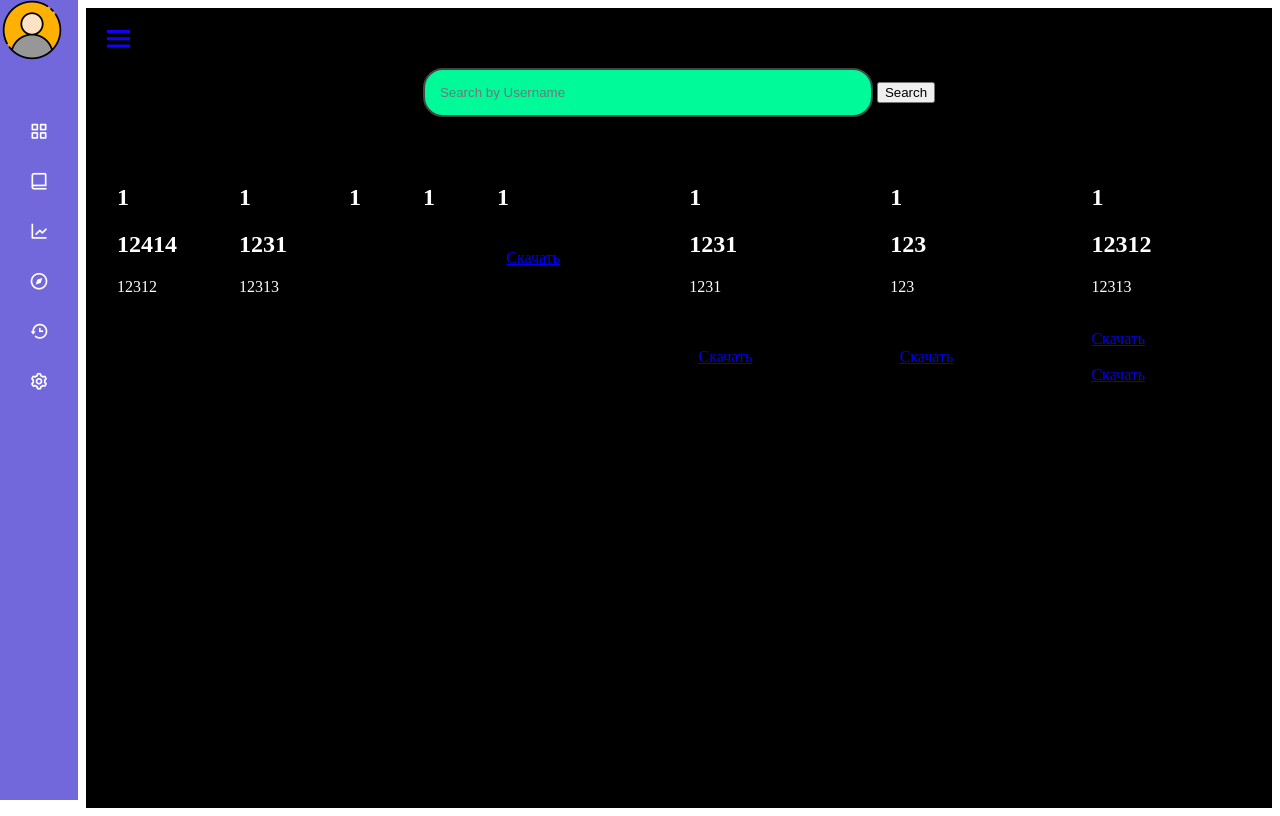
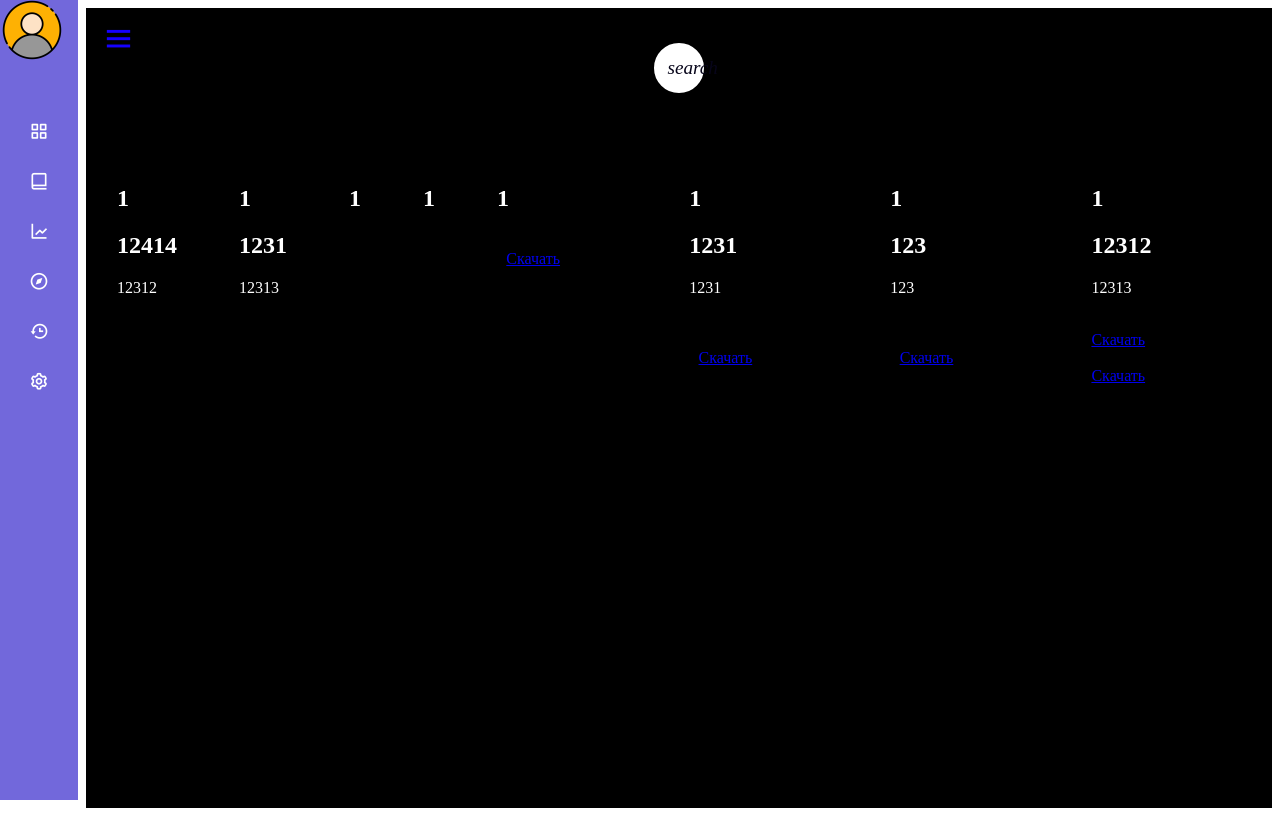
Before and after one commit to Robert-Polson/VSteam, a Django app: page /home_pages/ in a window 1280 px wide. Run offline with Django 5.2, Linux system fonts and the light colour scheme; a user stored in the database is signed in; data comes from the database, SQL or seed files in the repository; both versions use the stored data as it was after the commit; data that the repository does not hold is empty; some web fonts are replaced.

Commit message:
work with styles and with posts

```diff
--- a/mysite/my_codes/templates/homePage.html
+++ b/mysite/my_codes/templates/homePage.html
@@ -116,10 +116,9 @@
 
     </div>
     <div style="text-align: center;">
-      <form method="post" action="{% url 'homePage' %}">
-          {% csrf_token %}
-          <input type="search" name="username" class="dark-rounded-input" placeholder="Search by Username" style="color: green;  font-family'Rocher';">
-          <button type="submit">Search</button>
+      <form action="" class="form">
+        <input type="search" name="username" class="input" placeholder="Search by Username">
+        <i class="fa fa-search"><span class="material-symbols-outlined">search</span></i>
       </form>
   </div>
     <div style="display: flex;">
@@ -435,6 +434,68 @@
     display: none;
   }
 }
+
+
+
+.form{
+    position: relative;
+    top: 50%;
+    left: 50%;
+    transform: translate(-50%,-50%);
+    transition: all 1s;
+    width: 50px;
+    height: 50px;
+    background: white;
+    box-sizing: border-box;
+    border-radius: 25px;
+    border: 4px solid white;
+    padding: 5px;
+}
+
+.input{
+    position: absolute;
+    top: 0;
+    left: 0;
+    width: 100%;;
+    height: 42.5px;
+    line-height: 30px;
+    outline: 0;
+    border: 0;
+    display: none;
+    font-size: 1em;
+    border-radius: 20px;
+    padding: 0 20px;
+}
+
+.fa{
+    box-sizing: border-box;
+    padding: 10px;
+    width: 42.5px;
+    height: 42.5px;
+    position: absolute;
+    top: 0;
+    right: 0;
+    border-radius: 50%;
+    color: #07051a;
+    text-align: center;
+    font-size: 1.2em;
+    transition: all 1s;
+}
+
+.form:hover{
+    width: 600px;
+    cursor: pointer;
+}
+
+.form:hover input{
+    display: block;
+}
+
+.form:hover .fa{
+    background: #07051a;
+    color: white;
+}
+  </style>
   </style>
 
 </body>
```
Also changed, not shown: mysite/db.sqlite3.
